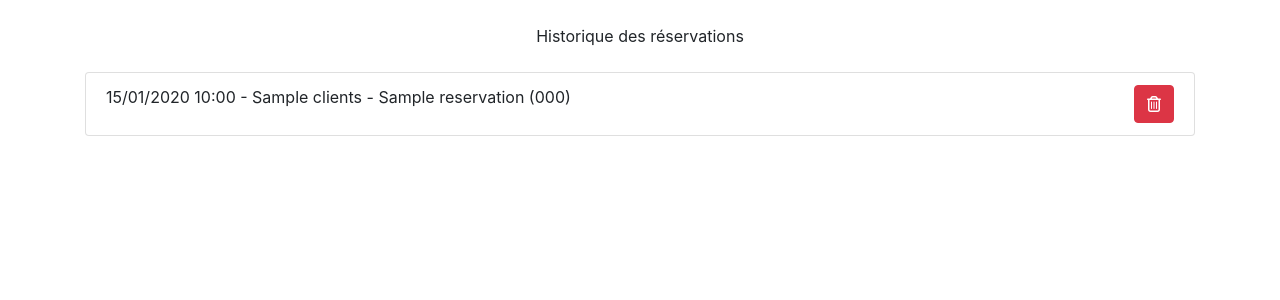
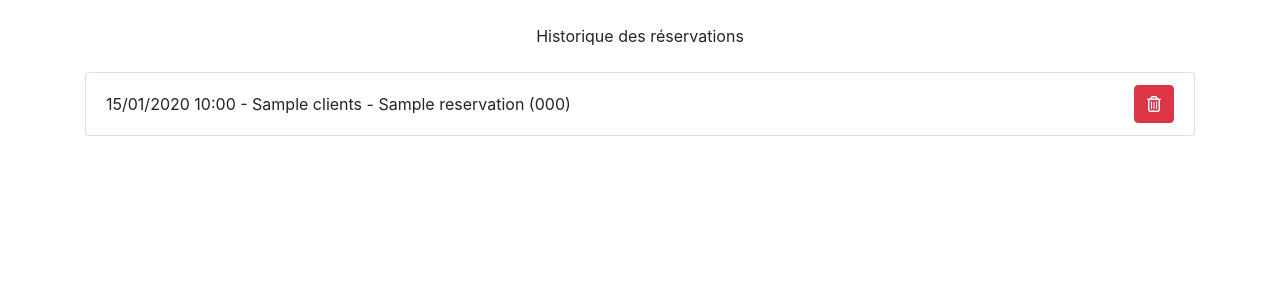
Before and after one commit to audevald/Reservation_v2, a Symfony app: template templates/admin/reservation/listHistory.html.twig in a window 1280 px wide. Shown: the part 56-356 px from the top of the page. Run offline with Twig, Linux system fonts and the light colour scheme; the template is opened without the code that fills it: most values are stand-ins (such as "Sample title", 1, 10 or a date in 2020); some libraries are stand-ins or nearby versions.

Commit message:
alignement history

```diff
--- a/templates/list_template_history.html.twig
+++ b/templates/list_template_history.html.twig
@@ -1,6 +1,6 @@
 <li class="list-group-item" id="reservation-{{reservation.id}}">
 <div class="row d-flex-inline">
-	<div class="col-11">
+	<div class="col-11 d-flex align-items-center">
 		{{ reservation.date|date("d/m/Y") }}
 		{{ reservation.time|date("H:i") }}
 		-
```
